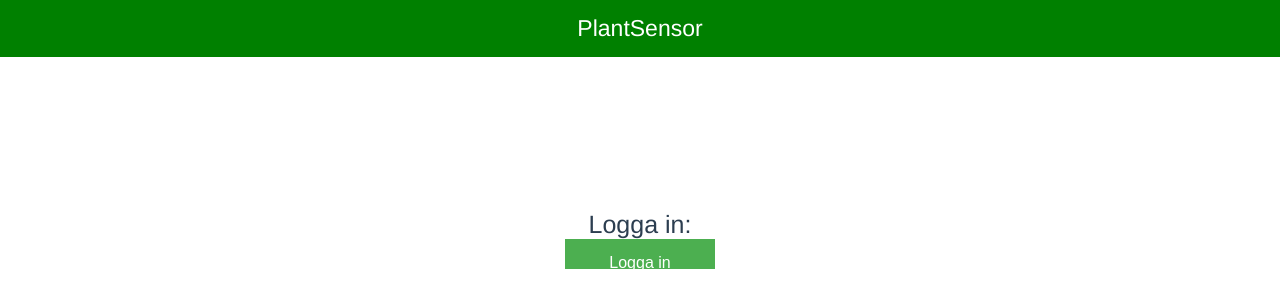
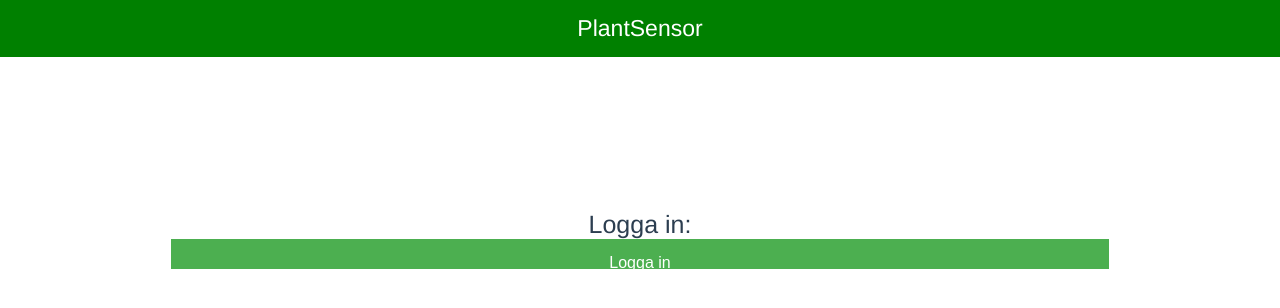
Before and after one commit to Neerav83/Sensorapp, a Vue app: page / in a window 1280 px wide. Shown: the top 308 px of the page. Built offline with nearby package versions, Linux system fonts and the light colour scheme.

Commit message:
updating

```diff
--- a/src/components/login.vue
+++ b/src/components/login.vue
@@ -42,7 +42,7 @@ a {
   text-decoration: none;
   display: inline-block;
   font-size: 16px;
-  width:150px;
+  width:75%;
   height: 25px;
 }
 </style>
```
